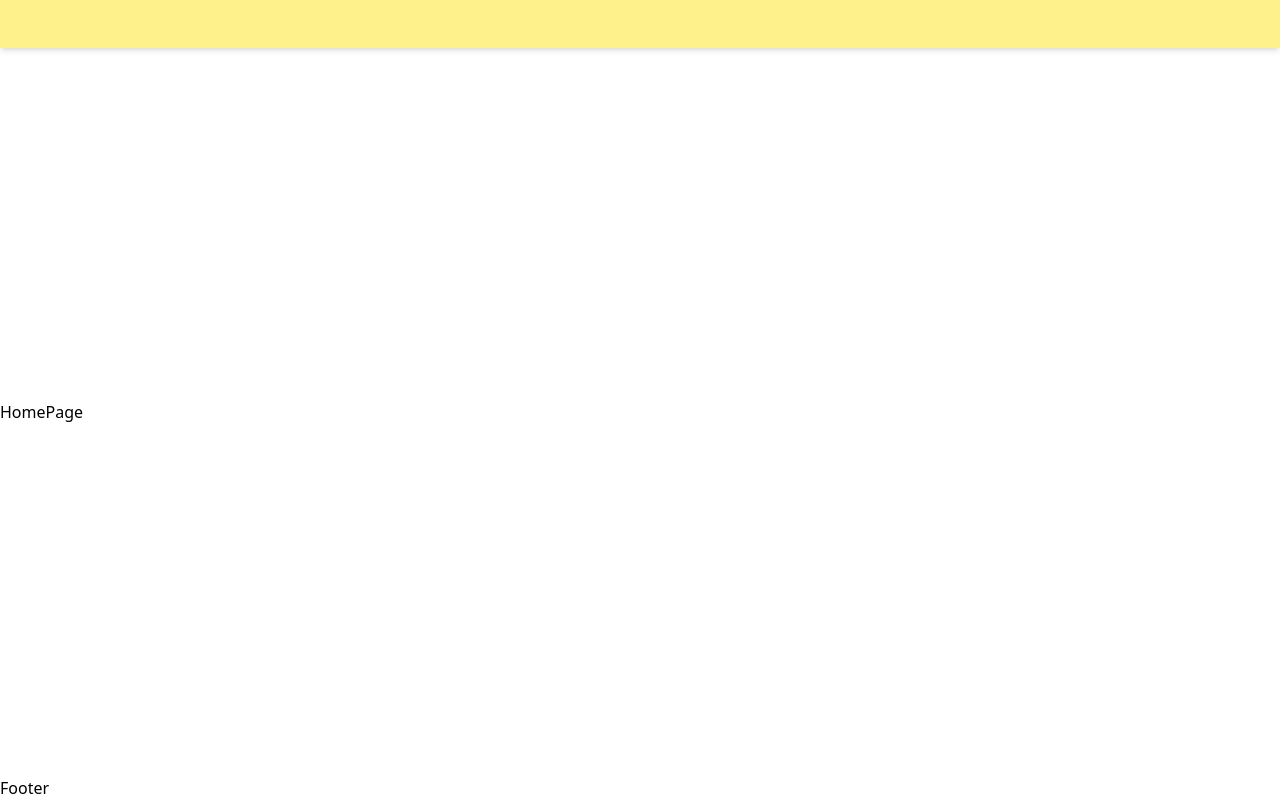
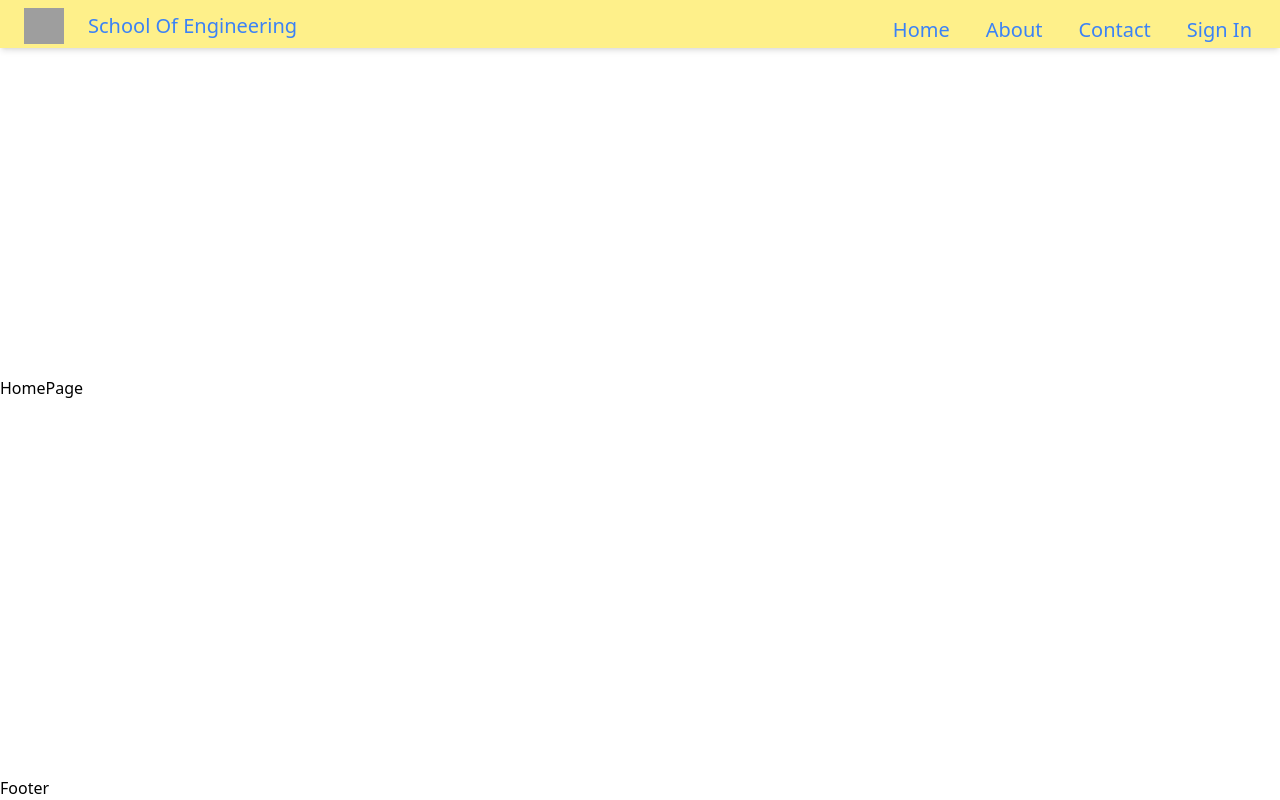
Before and after one commit to owusuvictorjnr/ehassa-update, a Next.js app: page / in a window 1280 px wide. Built offline with nearby package versions, Linux system fonts and the light colour scheme; grey boxes are pictures that could not be loaded.

Commit message:
create full nav bar and side bar

```diff
--- a/components/Header.js
+++ b/components/Header.js
@@ -1,11 +1,187 @@
+'use client'
+
+import Image from 'next/image'
 import Link from 'next/link'
-import React from 'react'
+import React, { useState } from 'react'
+import { AiOutlineClose, AiOutlineMail, AiOutlineMenu } from 'react-icons/ai'
+import {
+  FaFacebook,
+  FaInstagram,
+  FaLinkedinIn,
+  FaTwitter,
+} from 'react-icons/fa'
 
 const NavBar = () => {
+  // sidebar
+  const [nav, setNav] = useState(false)
+  const handleNav = () => {
+    setNav(!nav)
+  }
   return (
-    <div className="bg-yellow-200 shadow-md left-0 right-0 top-0 min-h-[3rem]">
-      <div className="flex">
-        <Link href="/" className=""></Link>
+    <div>
+      <div className="bg-yellow-200 shadow-md fixed z-20 left-0 right-0 top-0 h-[3rem] flex justify-between">
+        <div className="flex">
+          <Link href="/" className="">
+            <Image
+              src="/logo/ehassa.png"
+              alt="EHASSA"
+              height="1000"
+              width="1000"
+              className="h-[3rem] w-[3rem] py-1 px-1 mx-5 mt-1 pb-2"
+            />
+          </Link>
+
+          <div>
+            <Link href="/" className="">
+              <h2 className="text-blue-500 text-xl py-4 capitalize md:text-xl md:py-3">
+                school of engineering
+              </h2>
+            </Link>
+          </div>
+        </div>
+
+        {/* main NavBar */}
+        <div className="">
+          <nav className=" py-4 mx-5 text-sm text-blue-500 capitalize flex justify-between md:text-xl">
+            <ul className="md:flex md:gap-5 hidden">
+              <Link href="/">
+                <h1 className=" px-2  rounded  hover:underline duration-500">
+                  home
+                </h1>
+              </Link>
+
+              <Link href="/about">
+                <h1 className=" px-2 hover:underline">about</h1>
+              </Link>
+
+              <Link href="/contact">
+                <h1 className=" px-2 hover:underline ">contact</h1>
+              </Link>
+
+              <Link href="/signin">
+                <h1 className=" px-2 hover:underline ">sign in</h1>
+              </Link>
+            </ul>
+
+            {/* sidebar */}
+            <div onClick={handleNav} className="cursor-pointer md:hidden">
+              <AiOutlineMenu size={20} />
+            </div>
+            <div
+              className={
+                nav ? 'bg-black/70 h-screen w-full top-0 left-0 fixed' : ''
+              }
+            >
+              <div
+                className={
+                  nav
+                    ? 'fixed left-0 top-0 w-[75%] sm:w-[60%] md:w-[45%] h-screen bg-blue-900 p-10 ease-in duration-500'
+                    : 'fixed left-[-100%] top-0 p-10 ease-in duration-500'
+                }
+              >
+                {/* sidebar image */}
+                <div>
+                  <div className="flex w-full items-center justify-between">
+                    <div className="flex mx-auto items-center gap-5 md:gap-[4rem]">
+                      <Link href="/" className="flex">
+                        <Image
+                          src="/logo/ehassa.png"
+                          alt="EHASSA"
+                          height="1000"
+                          width="1000"
+                          className="h-[3rem] w-[3rem] py-1 px-1 mt-1 pb-2"
+                        />
+                        <div className="flex items-center px-4">
+                          <p className="text-sm text-yellow-400 ">
+                            school of engineering
+                          </p>
+                        </div>
+                      </Link>
+                    </div>
+
+                    {/* outline close Button */}
+                    <div onClick={handleNav} className="cursor-pointer">
+                      <AiOutlineClose
+                        size={20}
+                        color="red"
+                        className="rounded-full mx-2 hover:bg-white"
+                      />
+                    </div>
+                  </div>
+                  {/* line */}
+                  <div className="h-[0.01rem] w-full bg-yellow-100" />
+
+                  <div className="">
+                    <h2 className="flex justify-center container mx-auto w-[85%] md:w-[90%] py-4 text-yellow-400 ">
+                      all nations university
+                    </h2>
+                  </div>
+                  <div className="">
+                    <ul className="py-4 flex flex-col text-yellow-400 gap-[5rem] text-md">
+                      <Link href="/">
+                        <h1 className=" px-2  rounded  hover:underline">
+                          home
+                        </h1>
+                      </Link>
+
+                      <Link href="/about">
+                        <h1 className=" px-2  hover:underline">about</h1>
+                      </Link>
+
+                      <Link href="/contact">
+                        <h1 className=" px-2  hover:underline ">contact</h1>
+                      </Link>
+
+                      <Link href="/signin">
+                        <h1 className=" px-2  hover:underline ">sign in</h1>
+                      </Link>
+                    </ul>
+                  </div>
+                </div>
+                <div className="h-[0.01rem] w-full bg-yellow-100" />
+
+                {/* socials */}
+                <div className="mt-[5rem] flex justify-center mx-auto">
+                  <p className="text-white text-lg">let`s connect</p>
+                </div>
+
+                <div className="flex items-center justify-between my-4 w-full sm:w-[80%] mt-[2rem]">
+                  <div className="rounded-full shadow-lg shadow-gray-400 bg-yellow-500  p-3 cursor-pointer hover:scale-105 ease-in duration-500">
+                    <Link href="/">
+                      <FaLinkedinIn color="white" size={18} />
+                    </Link>
+                  </div>
+                  <div className="rounded-full shadow-lg shadow-gray-400 bg-yellow-500  p-3 cursor-pointer hover:scale-105 ease-in duration-500">
+                    <Link href="/">
+                      <AiOutlineMail color="white" size={18} />
+                    </Link>
+                  </div>
+                  <div className="rounded-full shadow-lg shadow-gray-400 bg-yellow-500  p-3 cursor-pointer hover:scale-105 ease-in duration-500">
+                    <Link href="/">
+                      <FaFacebook color="white" size={18} />
+                    </Link>
+                  </div>
+                  <div className="rounded-full shadow-lg shadow-gray-400 bg-yellow-500  p-3 cursor-pointer hover:scale-105 ease-in duration-500">
+                    <Link href="/">
+                      <FaInstagram color="white" size={18} />
+                    </Link>
+                  </div>
+                  <div className="rounded-full shadow-lg shadow-gray-400 bg-yellow-500 p-3 cursor-pointer hover:scale-105 ease-in duration-500">
+                    <Link href="/">
+                      <FaTwitter color="white" size={18} />
+                    </Link>
+                  </div>
+                </div>
+                {/* Developer */}
+                <div className="mt-[13rem] flex justify-center mx-auto">
+                  <Link href="/">
+                    <p className="text-white/40">developed by cr8ive inc</p>
+                  </Link>
+                </div>
+              </div>
+            </div>
+          </nav>
+        </div>
       </div>
     </div>
   )
```
